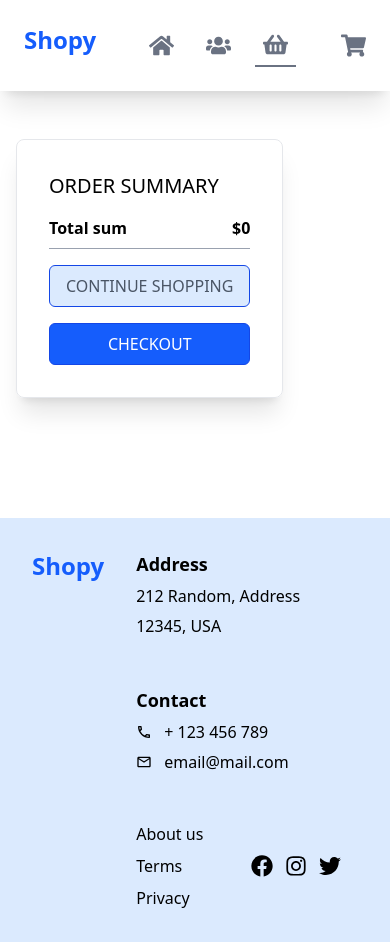
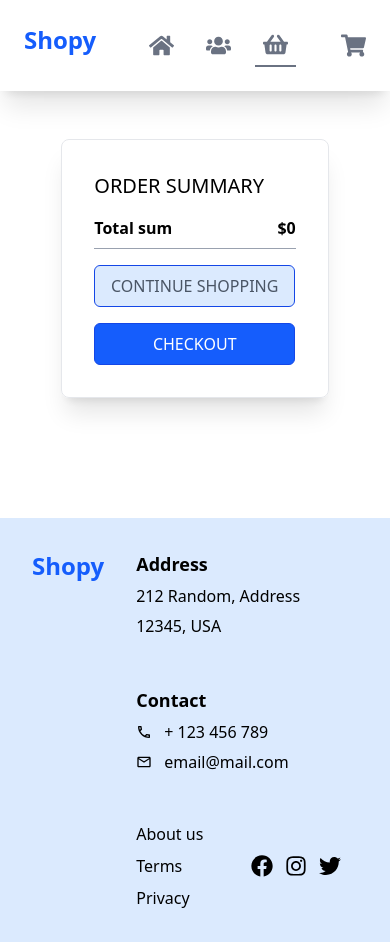
Before and after one commit to dawidtt/shopy, a React (Vite) app: page /shop/cart in a window 390 px wide. Built offline with nearby package versions, Linux system fonts and the light colour scheme.

Commit message:
Fix mobile cart layout

```diff
--- a/src/pages/Shop/Cart.jsx
+++ b/src/pages/Shop/Cart.jsx
@@ -8,7 +8,7 @@
   return (
     <div className="min-h-[100vh] flex flex-col justify-between">
       <Header></Header>
-      <div className="flex-grow flex flex-col justify-between items-start ">
+      <div className="flex-grow flex flex-col justify-between items-center md:items-start ">
         <div className="flex flex-col justify-between items-center md:flex-row md:items-start px-4 lg:px-12 gap-4 md:gap-24  py-8 max-w-[1800px] md:mx-auto ">
           <div className="flex flex-col gap-8">
             {cart.map((product) => (
```
